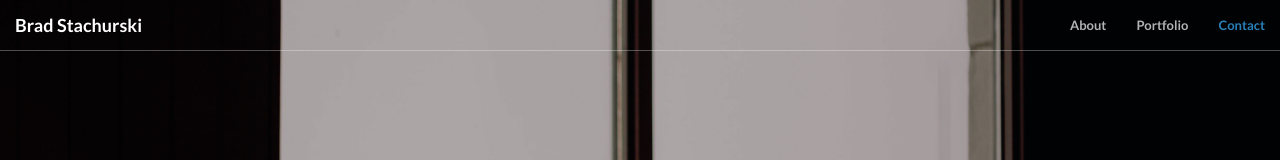
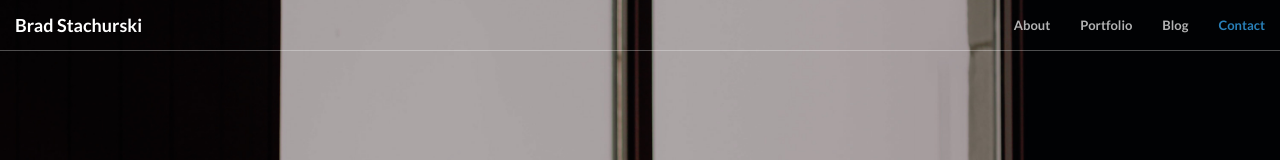
Before and after one commit to bradleystachurski/Personal_Website, a plain HTML site: page index.html in a window 1280 px wide. Shown: the top 160 px of the page. Drawn offline with nearby package versions, Linux system fonts and the light colour scheme.

Commit message:
Added Blog to nav

```diff
--- a/index.html
+++ b/index.html
@@ -56,6 +56,9 @@
                     </li>
                     <li>
                         <a class="page-scroll" href="#portfolio">Portfolio</a>
+                    </li>
+                     <li>
+                        <a class="page-scroll" href="#">Blog</a>
                     </li>
                     <li>
                         <a class="page-scroll" href="#contact">Contact</a>
```
